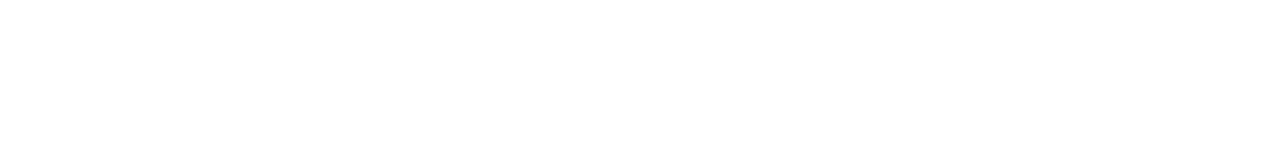
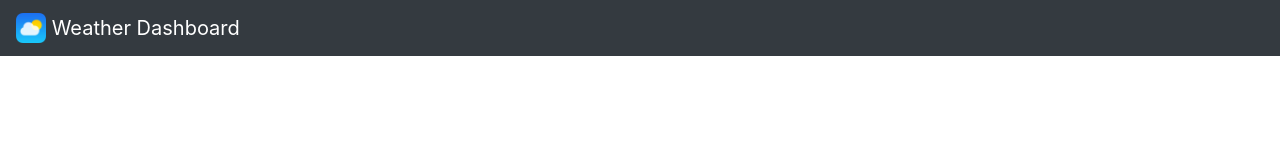
Before and after one commit to mckayfackrell/module-06, a plain HTML site: page index.html in a window 1280 px wide. Drawn offline with nearby package versions, Linux system fonts and the light colour scheme; files that its build step writes are made by us from their sources.

Commit message:
added navbar, photo and favicon

```diff
--- a/assets/js/script.js
+++ b/assets/js/script.js
@@ -0,0 +1 @@
+https://api.openweathermap.org/data/2.5/forecast?lat={lat}&lon={lon}&appid={API key}
--- a/index.html
+++ b/index.html
@@ -7,9 +7,16 @@
   <link rel="stylesheet" href="https://cdnjs.cloudflare.com/ajax/libs/twitter-bootstrap/4.5.0/css/bootstrap.min.css">
   <link rel="stylesheet" href="style.css" />
   <title>Weather Dashboard</title>
+  <link rel="icon" type="image/x-icon" href="./assets/img/weather.webp">
 </head>
 <body>
-
+  <!-- Image and text -->
+<nav class="navbar navbar-dark bg-dark">
+  <a class="navbar-brand" href="#">
+    <img src="./assets/img/weather.webp" width="30" height="30" class="d-inline-block align-top" alt="sun with cloud in front of it">
+    Weather Dashboard
+  </a>
+</nav>
 
     <script src="https://code.jquery.com/jquery-3.4.1.min.js"></script>
     <script src="./assets/js/script.js"></script>
```
Also changed, not shown: assets/img/weather.webp (added), 2 other files.
